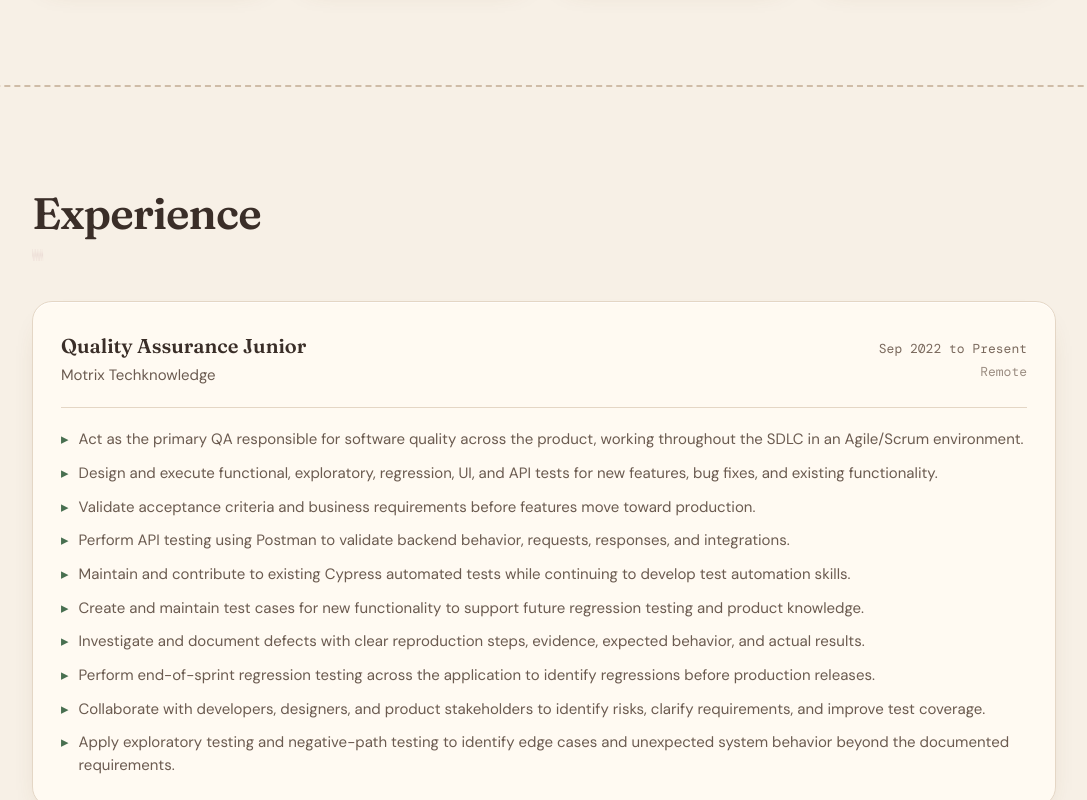
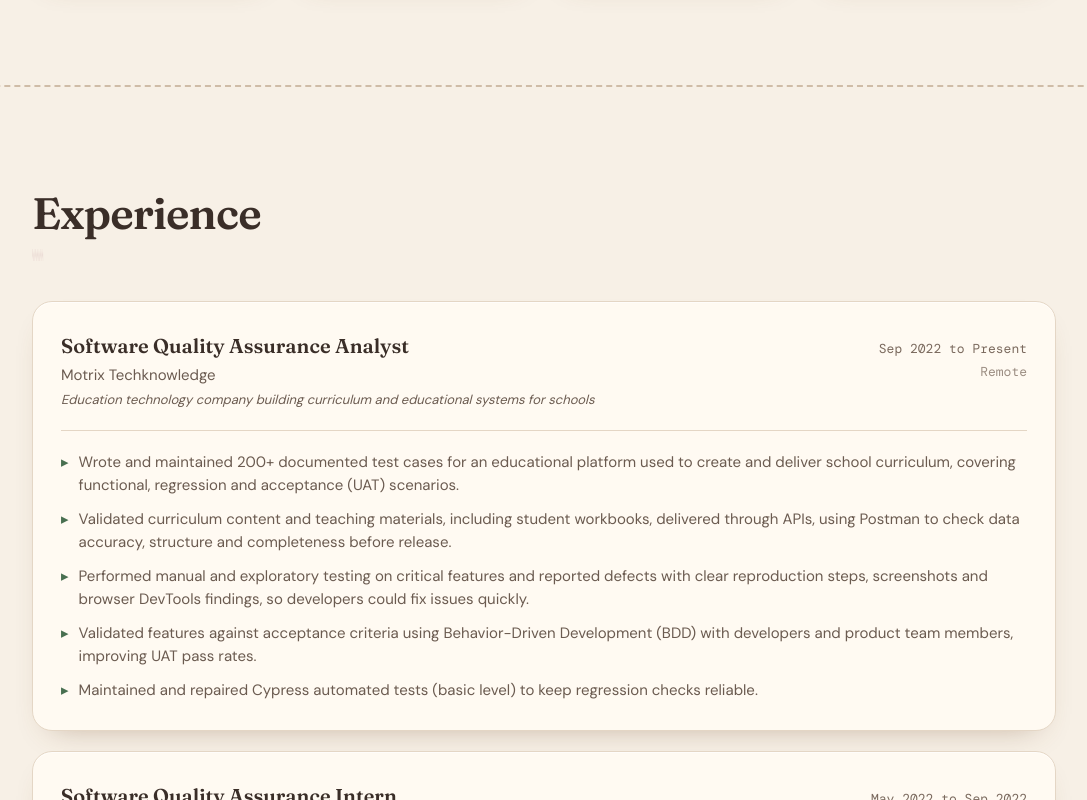
Before and after one commit to JohanJoestar333/portfolio, a React (Vite) app: page / in a window 1280 px wide. Shown: the part 2000-2800 px from the top of the page, without its empty margins (96-1183 px from the left). Built offline with nearby package versions, Linux system fonts and the light colour scheme.

Commit message:
Updating Resume

```diff
--- a/src/components/Experience/Experience.css
+++ b/src/components/Experience/Experience.css
@@ -70,3 +70,10 @@
   left: 0;
   color: var(--accent);
 }
+
+.experience__blurb {
+  color: var(--text-secondary);
+  font-size: var(--text-xs);
+  font-style: italic;
+  margin-top: 0.15rem;
+}
--- a/src/components/Experience/Experience.jsx
+++ b/src/components/Experience/Experience.jsx
@@ -32,6 +32,7 @@ export default function Experience() {
                 <div>
                   <h3>{entry.role}</h3>
                   <p className="experience__company">{entry.company}</p>
+                  {entry.blurb && <p className="experience__blurb">{entry.blurb}</p>}
                 </div>
                 <div className="experience__meta">
                   <p className="experience__period mono">{entry.period}</p>
--- a/src/data/experience.js
+++ b/src/data/experience.js
@@ -2,36 +2,29 @@
 // Experience component. Most recent first.
 export const experience = [
   {
-    role: 'Quality Assurance Junior',
+    role: 'Software Quality Assurance Analyst',
     company: 'Motrix Techknowledge',
+    blurb: 'Education technology company building curriculum and educational systems for schools',
     period: 'Sep 2022 to Present',
     location: 'Remote',
     bullets: [
-      'Act as the primary QA responsible for software quality across the product, working throughout the SDLC in an Agile/Scrum environment.',
-      'Design and execute functional, exploratory, regression, UI, and API tests for new features, bug fixes, and existing functionality.',
-      'Validate acceptance criteria and business requirements before features move toward production.',
-      'Perform API testing using Postman to validate backend behavior, requests, responses, and integrations.',
-      'Maintain and contribute to existing Cypress automated tests while continuing to develop test automation skills.',
-      'Create and maintain test cases for new functionality to support future regression testing and product knowledge.',
-      'Investigate and document defects with clear reproduction steps, evidence, expected behavior, and actual results.',
-      'Perform end-of-sprint regression testing across the application to identify regressions before production releases.',
-      'Collaborate with developers, designers, and product stakeholders to identify risks, clarify requirements, and improve test coverage.',
-      'Apply exploratory testing and negative-path testing to identify edge cases and unexpected system behavior beyond the documented requirements.',
+      'Wrote and maintained 200+ documented test cases for an educational platform used to create and deliver school curriculum, covering functional, regression and acceptance (UAT) scenarios.',
+      'Validated curriculum content and teaching materials, including student workbooks, delivered through APIs, using Postman to check data accuracy, structure and completeness before release.',
+      'Performed manual and exploratory testing on critical features and reported defects with clear reproduction steps, screenshots and browser DevTools findings, so developers could fix issues quickly.',
+      'Validated features against acceptance criteria using Behavior-Driven Development (BDD) with developers and product team members, improving UAT pass rates.',
+      'Maintained and repaired Cypress automated tests (basic level) to keep regression checks reliable.',
     ],
   },
   {
-    role: 'Quality Assurance Intern',
-    company: 'Flexy Plataforma de E-commerce',
+    role: 'Software Quality Assurance Intern',
+    company: 'Flexy E-commerce Platform',
+    blurb: 'B2B and B2C e-commerce platform',
     period: 'May 2022 to Sep 2022',
     location: 'Brazil',
     bullets: [
-      'Supported software quality assurance activities throughout the software development lifecycle, with a focus on functional and exploratory testing.',
-      'Executed test cases based on functional requirements and acceptance criteria, identifying issues and documenting defects with clear reproduction steps.',
-      'Assisted in creating test plans, test cases, and test reports to support software releases and improve testing coverage.',
-      'Performed exploratory testing to identify unexpected behaviors, edge cases, and potential usability and functional issues.',
-      'Gained introductory hands-on experience with Cypress, learning the fundamentals of automated UI testing and executing existing automated tests.',
-      'Gained practical experience with Postman for basic API testing, including sending requests, validating responses, and checking expected API behavior.',
-      'Collaborated with developers and other team members to communicate findings, clarify requirements, and support the resolution of identified issues.',
+      'Performed functional and exploratory testing on a B2B and B2C e-commerce platform, identifying 10+ high-impact issues before release.',
+      'Built and ran API tests in Postman for core e-commerce flows, including product creation, user login and account creation.',
+      'Created test plans and detailed test reports, and ran Cypress automated tests (basic level) as part of regression, supporting clean, stable releases.',
     ],
   },
 ]
--- a/src/data/pt.js
+++ b/src/data/pt.js
@@ -54,36 +54,29 @@ export const interests = [
 
 export const experience = [
   {
-    role: 'Analista de Garantia de Qualidade Júnior',
+    role: 'Analista de Qualidade de Software (QA)',
     company: 'Motrix Techknowledge',
+    blurb: 'Empresa de tecnologia educacional que desenvolve currículos e sistemas educacionais para escolas',
     period: 'Set 2022 até o presente',
     location: 'Remoto',
     bullets: [
-      'Atuo como principal responsável por QA na qualidade do software do produto, em todo o ciclo de desenvolvimento, em um ambiente Agile/Scrum.',
-      'Crio e executo testes funcionais, exploratórios, de regressão, de interface e de API para novas funcionalidades, correções de bugs e funcionalidades existentes.',
-      'Valido critérios de aceitação e requisitos de negócio antes que as funcionalidades sigam para produção.',
-      'Faço testes de API com Postman para validar o comportamento do back-end, requisições, respostas e integrações.',
-      'Mantenho e contribuo com os testes automatizados em Cypress existentes, enquanto continuo desenvolvendo minhas habilidades em automação.',
-      'Crio e mantenho casos de teste para novas funcionalidades, apoiando regressões futuras e o conhecimento sobre o produto.',
-      'Investigo e documento defeitos com passos claros para reproduzir, evidências, comportamento esperado e resultado obtido.',
-      'Realizo testes de regressão ao final de cada sprint em toda a aplicação, para identificar regressões antes das releases em produção.',
-      'Colaboro com desenvolvedores, designers e partes interessadas do produto para identificar riscos, esclarecer requisitos e ampliar a cobertura de testes.',
-      'Aplico testes exploratórios e de caminho negativo para encontrar casos extremos e comportamentos inesperados além dos requisitos documentados.',
+      'Criei e mantive mais de 200 casos de teste para uma plataforma de criação e entrega de currículos escolares, cobrindo cenários funcionais, de regressão e UAT.',
+      'Validei conteúdos curriculares e materiais didáticos, incluindo apostilas, entregues via APIs, usando o Postman para conferir precisão e estrutura dos dados.',
+      'Executei testes manuais e exploratórios em funcionalidades críticas e reportei defeitos com passos de reprodução, prints e evidências do DevTools.',
+      'Validei funcionalidades contra critérios de aceitação usando BDD com desenvolvedores e produto, aumentando a aprovação em UAT.',
+      'Mantive e corrigi testes automatizados em Cypress (nível básico) para garantir a confiabilidade da regressão.',
     ],
   },
   {
-    role: 'Estagiário de Garantia de Qualidade',
-    company: 'Flexy Plataforma de E-commerce',
+    role: 'Estagiário de Qualidade de Software (QA)',
+    company: 'Flexy E-commerce Platform',
+    blurb: 'Plataforma de e-commerce B2B e B2C',
     period: 'Mai 2022 a Set 2022',
     location: 'Brasil',
     bullets: [
-      'Apoiei as atividades de garantia de qualidade durante todo o ciclo de desenvolvimento, com foco em testes funcionais e exploratórios.',
-      'Executei casos de teste com base em requisitos funcionais e critérios de aceitação, identificando problemas e documentando defeitos com passos claros para reproduzir.',
-      'Ajudei a criar planos de teste, casos de teste e relatórios de teste para apoiar as releases e ampliar a cobertura.',
-      'Fiz testes exploratórios para encontrar comportamentos inesperados, casos extremos e possíveis problemas de usabilidade e de funcionamento.',
-      'Tive meu primeiro contato prático com Cypress, aprendendo os fundamentos de testes automatizados de interface e executando testes já existentes.',
-      'Ganhei experiência prática com Postman em testes básicos de API: envio de requisições, validação de respostas e verificação do comportamento esperado.',
-      'Colaborei com desenvolvedores e outros membros do time para comunicar achados, esclarecer requisitos e apoiar a correção dos problemas encontrados.',
+      'Realizei testes funcionais e exploratórios em uma plataforma de e-commerce B2B e B2C, identificando mais de 10 problemas de alto impacto antes do release.',
+      'Criei e executei testes de API no Postman para fluxos essenciais do e-commerce, como cadastro de produtos, login e criação de contas.',
+      'Elaborei planos e relatórios de teste e executei testes em Cypress (básico) na regressão, contribuindo para releases estáveis.',
     ],
   },
 ]
@@ -97,6 +90,8 @@ export const skillCategories = [
       'Teste Funcional',
       'Teste de Regressão',
       'Teste Exploratório',
+      'Teste de Fumaça (Smoke)',
+      'UAT',
       'Teste de Interface',
       'Teste Negativo',
       'Teste de Acessibilidade',
@@ -105,7 +100,7 @@ export const skillCategories = [
   {
     id: 'design',
     title: 'Design de Testes',
-    skills: ['Design de Casos de Teste', 'Planejamento de Testes', 'Relato de Bugs', 'Critérios de Aceitação'],
+    skills: ['Design de Casos de Teste', 'Planejamento de Testes', 'Relatórios de Teste', 'Relato de Bugs', 'Critérios de Aceitação', 'BDD'],
   },
   {
     id: 'automation',
@@ -125,7 +120,7 @@ export const skillCategories = [
   {
     id: 'dev',
     title: 'Desenvolvimento e Fluxo de Trabalho',
-    skills: ['React', 'JavaScript', 'HTML', 'CSS', 'Fundamentos de SQL', 'Git', 'GitHub', 'Agile/Scrum', 'ClickUp'],
+    skills: ['Jira', 'React', 'JavaScript', 'TypeScript', 'HTML', 'CSS', 'Fundamentos de SQL', 'Git', 'GitHub', 'Vercel', 'DevTools do navegador', 'Agile/Scrum', 'Kanban', 'ClickUp'],
   },
 ]
 
--- a/src/data/skills.js
+++ b/src/data/skills.js
@@ -5,12 +5,12 @@ export const skillCategories = [
   {
     id: 'testing',
     title: 'Testing',
-    skills: ['Manual Testing', 'Functional Testing', 'Regression Testing', 'Exploratory Testing', 'UI Testing', 'Negative Testing', 'Accessibility Testing'],
+    skills: ['Manual Testing', 'Functional Testing', 'Regression Testing', 'Exploratory Testing', 'Smoke Testing', 'UAT', 'UI Testing', 'Negative Testing', 'Accessibility Testing'],
   },
   {
     id: 'design',
     title: 'Test Design',
-    skills: ['Test Case Design', 'Test Planning', 'Bug Reporting', 'Acceptance Criteria'],
+    skills: ['Test Case Design', 'Test Planning', 'Test Reporting', 'Bug Reporting', 'Acceptance Criteria', 'BDD'],
   },
   {
     id: 'automation',
@@ -30,7 +30,7 @@ export const skillCategories = [
   {
     id: 'dev',
     title: 'Development & Workflow',
-    skills: ['React', 'JavaScript', 'HTML', 'CSS', 'SQL Fundamentals', 'Git', 'GitHub', 'Agile/Scrum', 'ClickUp'],
+    skills: ['Jira', 'React', 'JavaScript', 'TypeScript', 'HTML', 'CSS', 'SQL Fundamentals', 'Git', 'GitHub', 'Vercel', 'Browser DevTools', 'Agile/Scrum', 'Kanban', 'ClickUp'],
   },
 ]
 
```
Also changed, not shown: 2 other files (tests, documents, lock files or other folders).
